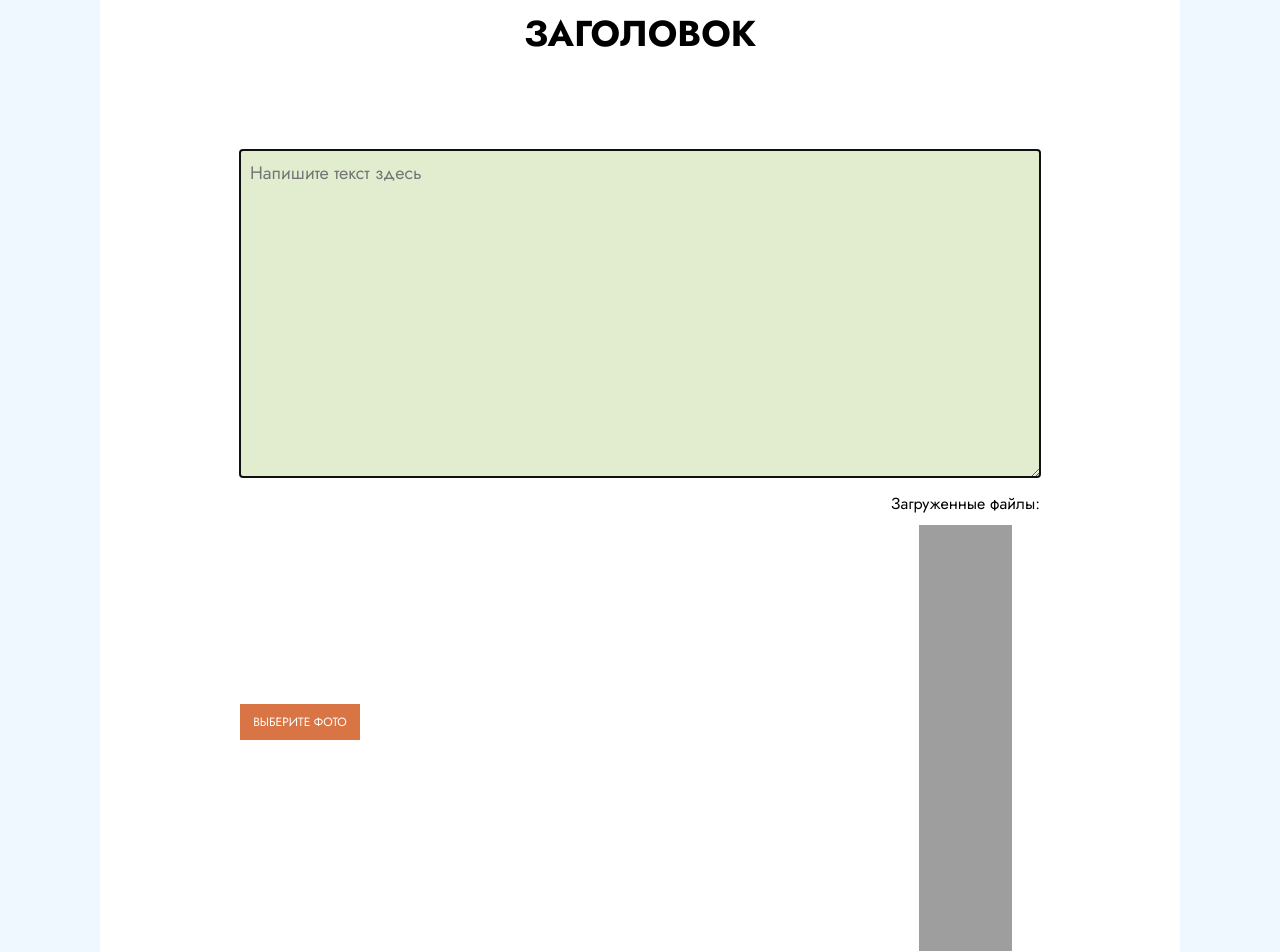
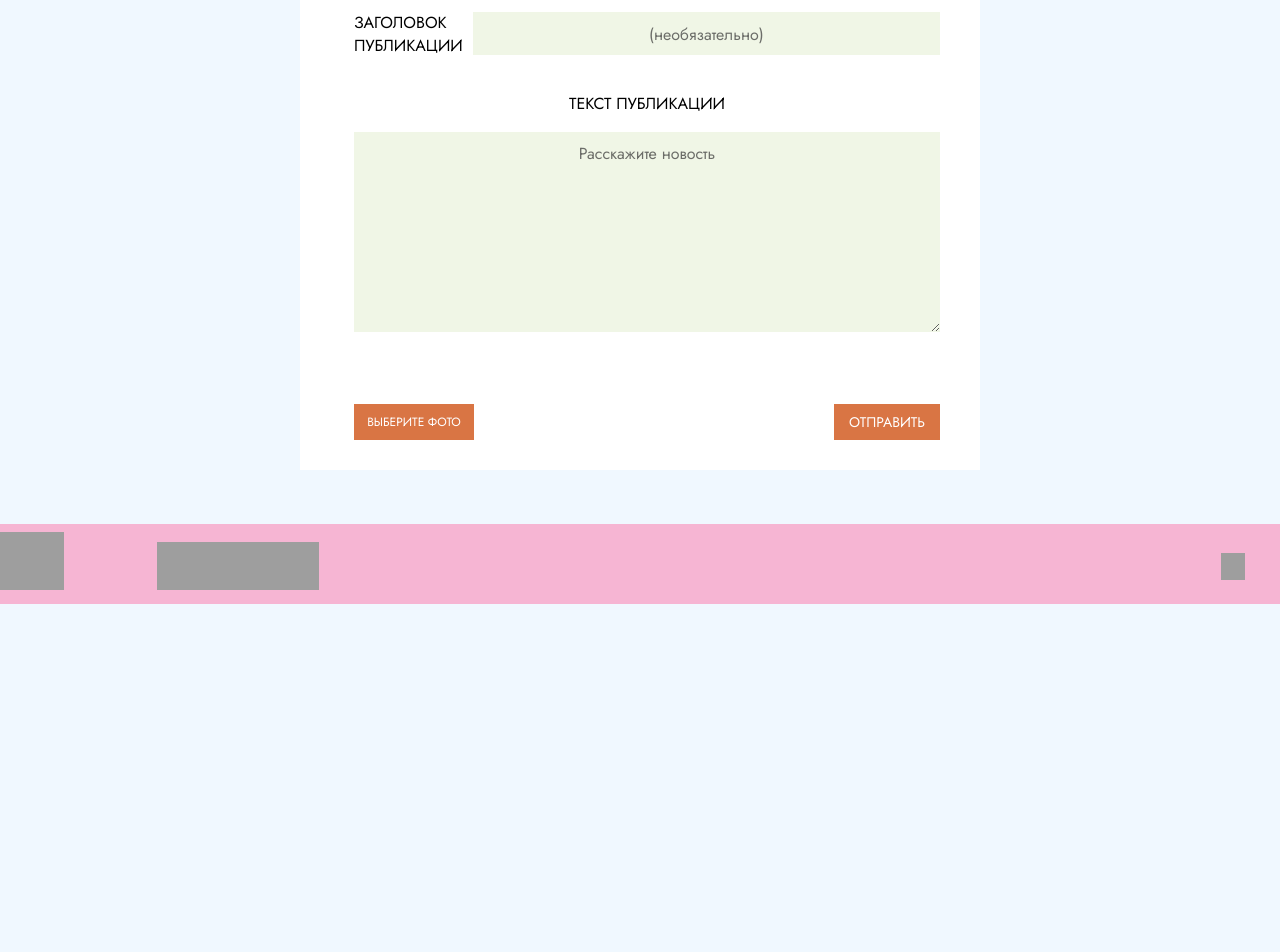
Before and after one commit to whatevernumber/PiggyHuset, a SvelteKit app: page /admin/new-post in a window 1280 px wide. Shown: the part 200-1152 px from the top of the page. After the commit the page ends 804 px from the top, so only its background shows below. Built offline with nearby package versions, Linux system fonts and the light colour scheme; grey boxes are pictures that could not be loaded.

Commit message:
bringing new-post form to life

```diff
--- /dev/null
+++ b/src/lib/components/forms/NewPostForm.svelte
@@ -0,0 +1,29 @@
+<script>
+    import Form from "$lib/components/forms/Form.svelte";
+
+    export let title;
+
+    const scheme = {
+        title: title || 'Новая публикация',
+        endpoint: '/articles/type/2',
+        fields: [
+            {
+                label: 'Заголовок публикации',
+                name: 'title'
+            },
+            {
+                label: 'Текст публикации',
+                name: 'text',
+                type: 'textarea',
+                required: true,
+                placeholder: 'Расскажите новость'
+            }
+        ],
+        files: {
+            file_input: true,
+            multiple: true
+        }
+    }
+</script>
+
+<Form {scheme} />
--- a/src/routes/admin/new-post/+page.svelte
+++ b/src/routes/admin/new-post/+page.svelte
@@ -1,10 +1,5 @@
 <script>
-	import Article from '$lib/components/articles/Article.svelte';
-	import BigHeader from '$lib/components/misc/h-headers/BigHeader.svelte';
-	import TextArea from '$lib/components/misc/form-elements/TextArea.svelte';
-	import SubmitButton from '$lib/components/misc/form-elements/SubmitButton.svelte';
-	import PhotoCard from '$lib/components/photo-card/PhotoCard.svelte';
-	import FileInput from '$lib/components/misc/form-elements/FileInput.svelte';
+	import NewPostForm from "$lib/components/forms/NewPostForm.svelte";
 </script>
 
 <svelte:head>
@@ -12,29 +7,7 @@
 </svelte:head>
 
 <div class="article_wrapper">
-	<Article class_name="article_post">
-			<BigHeader textContent = "Новый пост"/>
-				<form method="post" enctype="multipart/form-data">
-					<div class="form-wrapper">
-						<TextArea />
-						<div class="photo-area">
-							<FileInput />
-							{#if true}
-							<div class="photo-uploaded">
-								<p class="uploaded-text">Загруженные файлы: </p>
-								<PhotoCard width="93" height="71" />
-								<PhotoCard width="93" height="71" />
-								<PhotoCard width="93" height="71" />
-								<PhotoCard width="93" height="71" />
-								<PhotoCard width="93" height="71" />
-								<PhotoCard width="93" height="71" />
-							</div>
-							{/if}
-						</div>
-						<SubmitButton />
-					</div>
-				</form>
-	</Article>
+	<NewPostForm />
 </div>
 
 <style>
```
